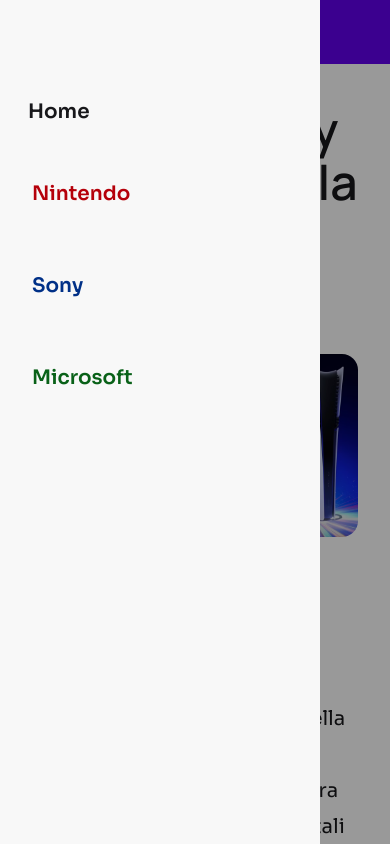
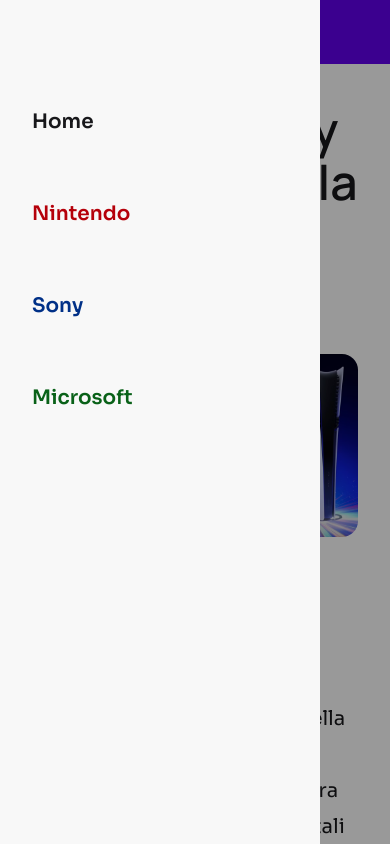
Before and after one commit to Edoardo-37/game-consoles-app, a React (Vite) app: page /sony-consoles in a window 390 px wide. Both pictures are taken after a click on the label 28 px from the left and 32 px from the top of the page. Shown: the top 844 px of the page. Built offline with nearby package versions, Linux system fonts and the light colour scheme.

Commit message:
other Links tag fixes

```diff
--- a/src/components/Navbar.jsx
+++ b/src/components/Navbar.jsx
@@ -55,9 +55,9 @@
           className="drawer-overlay"
         ></label>
         <ul className="menu bg-base-200 min-h-full font-bold font-[Sora] w-80 p-4 md:w-160">
-          {/* Sidebar content here */}
+          {/* Drawer content */}
           <li className="pt-10 my-5 text-xl lg:px-2">
-            <a className='text-base-content link-hover hover:font-bold my-4' href="/">Home</a>
+            <Link className='text-base-content link-hover hover:font-bold my-4 p-4' href="/">Home</Link>
             <PageLinks />
           </li>
         </ul>
```
